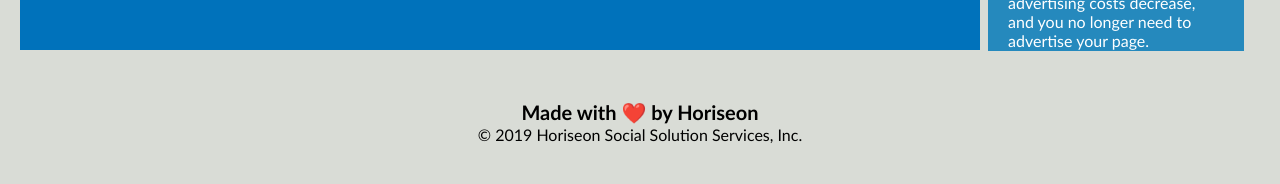
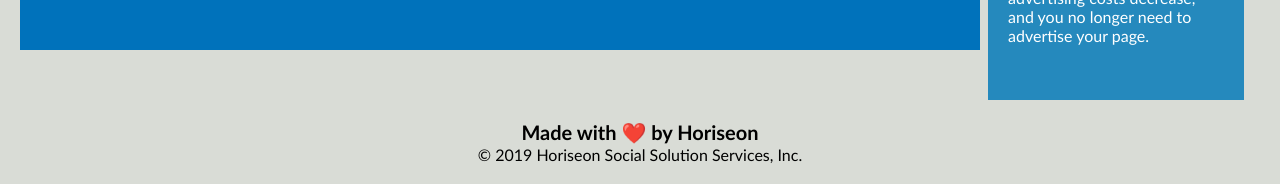
Before and after one commit to alehr45/Horiseon, a plain HTML site: page index.html in a window 1280 px wide. Shown: the part 1812-1996 px from the top of the page. Drawn offline with Linux system fonts and the light colour scheme.

Commit message:
final push

```diff
--- a/assets/css/style.css
+++ b/assets/css/style.css
@@ -144,7 +144,7 @@
     font-size: 36px;
 }
 
-/* aside section for benefits */
+/* side section for benefits */
 
 .benefits {
     margin-right: 36px;
@@ -153,12 +153,12 @@
     float: right;
     width: 20%;
 
-    height: 941px;
+    height: 990px;
     font-family: "Gill Sans", "Gill Sans MT", Calibri, "Trebuchet MS", sans-serif;
     background-color: #2589bd;
 }
 
-/* benefit-lead aside */
+/* lead generation side */
 .benefit-lead {
     margin-bottom: 32px;
     color: #ffffff;
@@ -175,7 +175,7 @@
     max-width: 150px;
 }
 
-/* benefit-brand aside */
+/* brand awareness side */
 .benefit-brand {
     margin-bottom: 32px;
     color: #ffffff;
@@ -192,14 +192,14 @@
     max-width: 150px;
 }
 
-/* benefit-cost aside */
+/* cost management side */
 .benefit-cost {
     margin-bottom: 32px;
     color: #ffffff;
 }
 
 .benefit-cost h3 {
-    margin-bottom: 10px;
+    margin-bottom: 5px;
     text-align: center;
 }
 
@@ -211,7 +211,7 @@
 
 /* footer section styling */
 .footer {
-        padding: 30px;
+        padding: 20px;
         clear: both;
         font-family: 'Trebuchet MS', 'Lucida Sans Unicode', 'Lucida Grande', 'Lucida Sans', Arial, sans-serif;
         text-align: center;
```
Also changed, not shown: index.html (+9 -4 lines), 3 other files.
